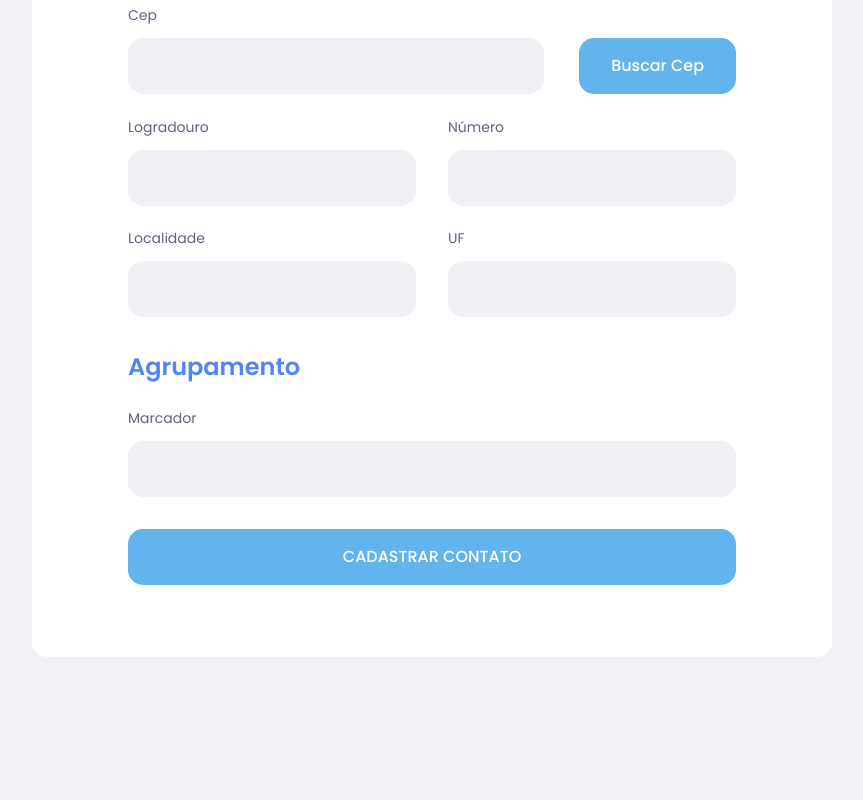
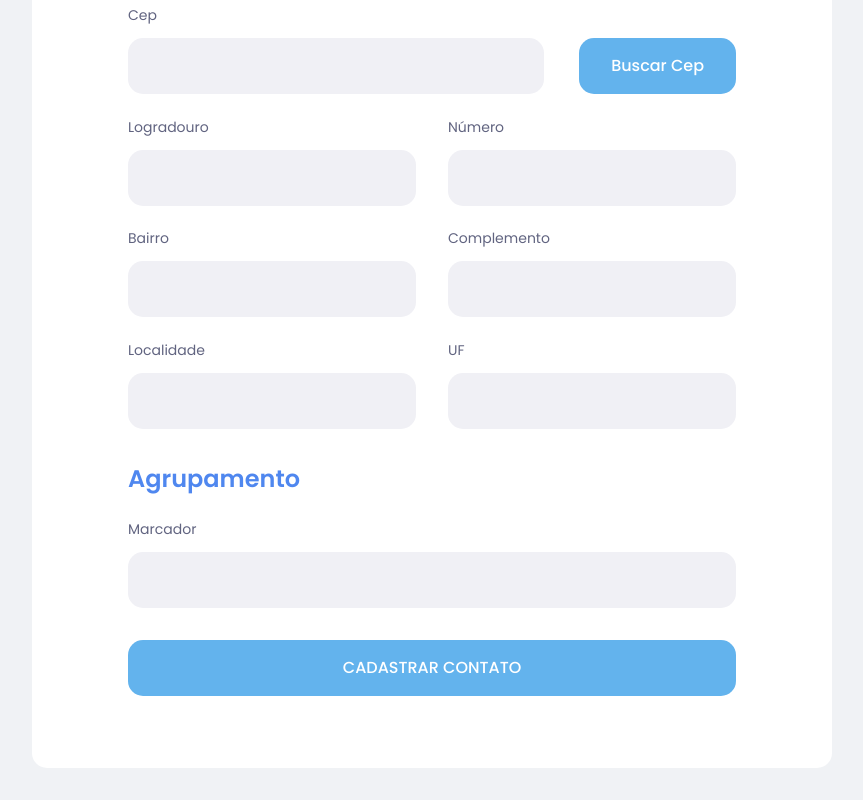
Before and after one commit to LeonardoCD/Save.it, a React (Create React App) app: page /create-contact in a window 1280 px wide. Shown: the part 1058-1858 px from the top of the page, without its empty margins (208-1071 px from the left). Before the commit the page ends 1747 px from the top, so only its background shows below. Built offline with nearby package versions, Linux system fonts and the light colour scheme.

Commit message:
feat: create contact

```diff
--- a/src/pages/CreateContact/components/FormCreateContact/index.tsx
+++ b/src/pages/CreateContact/components/FormCreateContact/index.tsx
@@ -1,7 +1,10 @@
 import { Button, Form, Input, Row } from "../../../../components";
 import { useForm } from "react-hook-form";
-import { ICreateForm } from "../../../../shared/interfaces";
+import { IAddress, IContact, ICreateForm } from "../../../../shared/interfaces";
 import { createContactResolver } from "../../../../validators/formValidators";
+import { useDispatch } from "react-redux";
+import { addContact } from "../../../../redux/slices/contactList";
+import { useNavigate } from "react-router-dom";
 
 export function FormCreateContact() {
   const {
@@ -12,8 +15,37 @@ export function FormCreateContact() {
     resolver: createContactResolver,
   });
 
+  const dispatch = useDispatch();
+  const navigate = useNavigate();
+
   const handleCreateContact = (data: ICreateForm) => {
-    console.log(data);
+    const telephones: string[] = [];
+    telephones.push(data.telephone);
+    if (data.telephone2) {
+      telephones.push(data.telephone2);
+    }
+
+    const add: IAddress = {
+      cep: data.cep,
+      street: data.street,
+      number: data.number,
+      neighborhood: data.neighborhood,
+      city: data.locale,
+      complement: data.complement,
+      state: data.uf,
+    };
+    const contact: IContact = {
+      name: data.name,
+      lastName: data.lastName,
+      surname: data.surName,
+      telephone: telephones,
+      email: data.email,
+      address: add,
+      tag: data.tag,
+    };
+
+    dispatch(addContact(contact));
+    navigate("/");
   };
 
   return (
@@ -113,6 +145,24 @@ export function FormCreateContact() {
         </Row>
         <Row style={{ justifyContent: "space-between" }}>
           <Input
+            {...register("neighborhood")}
+            type="text"
+            label="Bairro"
+            id="neighborhood"
+            width="18rem"
+            error={errors.neighborhood}
+          />
+          <Input
+            {...register("complement")}
+            type="text"
+            label="Complemento"
+            id="complement"
+            width="18rem"
+            error={errors.complement}
+          />
+        </Row>
+        <Row style={{ justifyContent: "space-between" }}>
+          <Input
             {...register("locale")}
             type="text"
             label="Localidade"
--- a/src/shared/interfaces/CreateContactForm.ts
+++ b/src/shared/interfaces/CreateContactForm.ts
@@ -8,6 +8,8 @@ export interface ICreateForm {
   cep: string;
   street: string;
   number: string;
+  neighborhood: string;
+  complement: string;
   locale: string;
   uf: string;
   tag: string;
```
